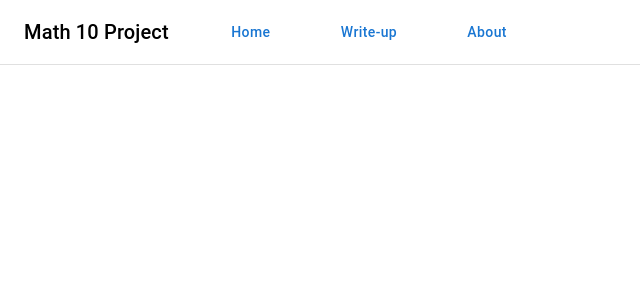
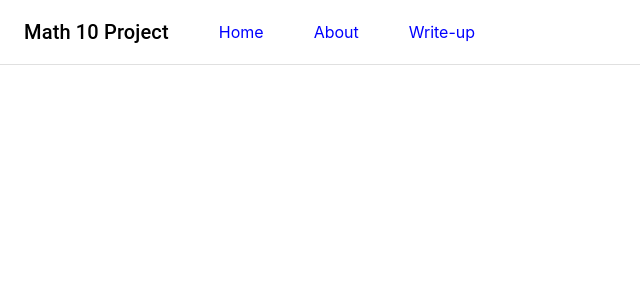
Before and after one commit to aaronalba/math10c3-group1, a React (Create React App) app: page / in a window 1280 px wide. Shown: the top 300 px of the page, without its empty margins (0-640 px from the left). Built offline with nearby package versions, Linux system fonts and the light colour scheme.

Commit message:
add About screen

```diff
--- a/src/App.js
+++ b/src/App.js
@@ -1,10 +1,15 @@
 // import logo from './logo.svg';
 import './App.css';
 import Home from './screens/Home';
+import { Routes, Route } from 'react-router-dom';
+import About from './screens/About';
 
 function App() {
   return (
-    <Home/>
+    <Routes>
+      <Route path='/' element={<Home/>} />
+      <Route path='/about' element={<About/>} />
+    </Routes>
   )
 }
 
--- a/src/components/Header.jsx
+++ b/src/components/Header.jsx
@@ -2,39 +2,42 @@ import * as React from 'react';
 import Box from '@mui/material/Box';
 import Toolbar from '@mui/material/Toolbar';
 import Typography from '@mui/material/Typography';
-import Button from '@mui/material/Button';
+import { Link } from "react-router-dom";
+import { Colors } from '../utils/Colors';
+
+const linkStyle={
+  textDecoration: "none",
+  marginLeft: 50,
+  color: Colors.primary
+}
 
 export default function Header() {
   return (
     <Box sx={{ flexGrow: 1 }}>
       <Toolbar
-        sx={{borderBottom: 1, borderColor: 'divider'}}>
+        sx={{borderBottom: 1, borderColor: "divider"}}>
             <Typography
-                variant='h6'
-                component='h6'>
+                variant="h6"
+                component="h6">
                 Math 10 Project
             </Typography>
 
-            <Button
-              style={{
-                  marginLeft: 50,
-                  textTransform: 'none'}}>
-                Home
-            </Button>
+            <Link to="/"
+              style={linkStyle}>
+              Home
+            </Link>
 
-            <Button
-              style={{
-                  marginLeft: 50,
-                  textTransform: 'none'}}>
-                Write-up
-            </Button>
+            <Link to="/about"
+              style={linkStyle}>
+              About
+            </Link>
 
-            <Button
-              style={{
-                  marginLeft: 50,
-                  textTransform: 'none'}}>
-                About
-            </Button>
+            <Link to="/"
+              style={linkStyle}>
+              Write-up
+            </Link>
+
+
         </Toolbar>
     </Box>
   );
--- a/src/index.js
+++ b/src/index.js
@@ -3,10 +3,13 @@ import ReactDOM from 'react-dom';
 import './index.css';
 import App from './App';
 import reportWebVitals from './reportWebVitals';
+import { HashRouter } from 'react-router-dom';
 
 ReactDOM.render(
   <React.StrictMode>
-    <App />
+    <HashRouter>
+      <App />
+    </HashRouter>
   </React.StrictMode>,
   document.getElementById('root')
 );
--- /dev/null
+++ b/src/screens/About.js
@@ -0,0 +1,11 @@
+import * as React from 'react';
+import Header from '../components/Header';
+
+export default function About() {
+    return (
+        <>
+            <Header/>
+            <h1>About</h1>
+        </>
+    )
+}
--- /dev/null
+++ b/src/utils/Colors.js
@@ -0,0 +1,7 @@
+const Colors = {
+    primary: 'blue'
+}
+
+export {
+    Colors
+}
```
